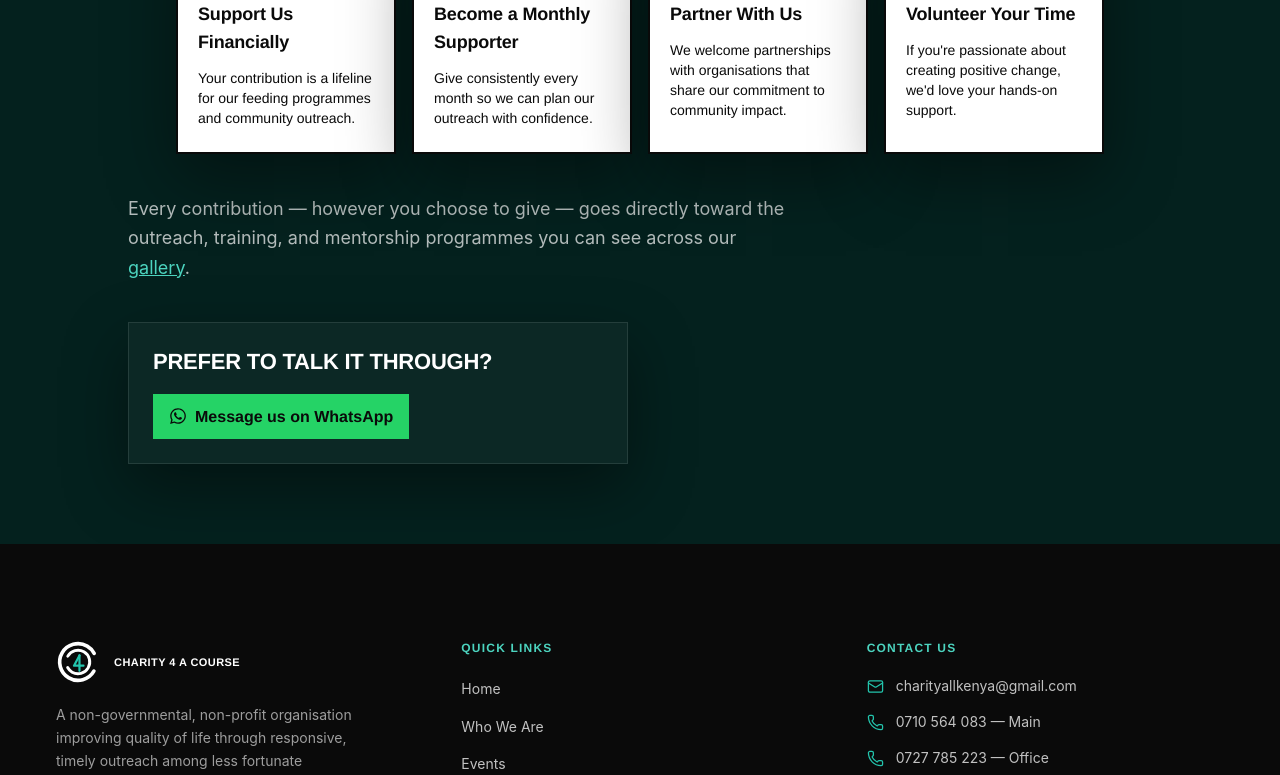
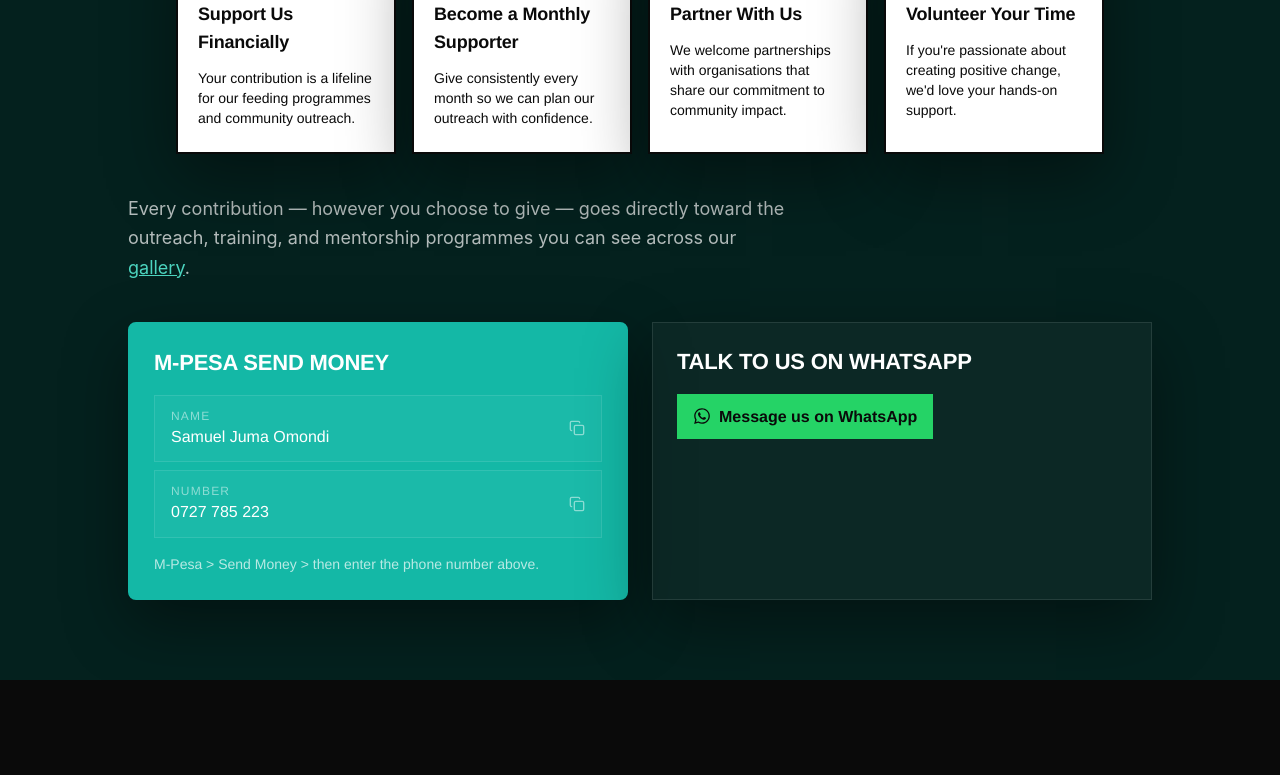
Before and after one commit to SCIPIO666/charity-4-a-course, a React (Vite) app in the folder client/: page /support in a window 1280 px wide. Shown: the part 1312-2087 px from the top of the page. Built offline with nearby package versions, Linux system fonts and the light colour scheme.

Commit message:
feat: payment method

```diff
--- a/client/src/components/SupportMethods.jsx
+++ b/client/src/components/SupportMethods.jsx
@@ -34,6 +34,34 @@
   )
 }
 
+// The three M-Pesa flows share a shape (label + a couple of fields +
+// instructions) but each keys its fields differently, so they're
+// described here once and rendered by the same block below instead
+// of three near-duplicate JSX cards.
+const MPESA_VARIANTS = [
+  {
+    key: 'mpesaTill',
+    fields: [
+      { label: 'Till Number', field: 'till' },
+      { label: 'Account Number', field: 'accountNumber' },
+    ],
+  },
+  {
+    key: 'mpesaPayBill',
+    fields: [
+      { label: 'Business Name', field: 'BusinessName' },
+      { label: 'Account Number', field: 'accountNumber' },
+    ],
+  },
+  {
+    key: 'mpesaSendMoney',
+    fields: [
+      { label: 'Name', field: 'name' },
+      { label: 'Number', field: 'number' },
+    ],
+  },
+]
+
 export default function SupportMethods() {
   const methods = Object.values(SUPPORT_METHODS).filter((m) => m.enabled)
 
@@ -56,21 +84,29 @@
 
   return (
     <div className="grid grid-cols-1 md:grid-cols-2 gap-6">
-      {SUPPORT_METHODS.mpesa.enabled && (
-        <Card variant="soft" className="p-6">
-          <h3 className="font-display text-xl font-bold uppercase mb-4">M-Pesa</h3>
-          <div className="flex flex-col gap-2">
-            <CopyField label="Till Number" value={SUPPORT_METHODS.mpesa.till} />
-            <CopyField label="Paybill" value={SUPPORT_METHODS.mpesa.paybill} />
-            <CopyField label="Account Number" value={SUPPORT_METHODS.mpesa.accountNumber} />
-          </div>
-          <p className="mt-4 text-sm text-white/70">{SUPPORT_METHODS.mpesa.instructions}</p>
-        </Card>
-      )}
+
+      {MPESA_VARIANTS.map(({ key, fields }) => {
+        const data = SUPPORT_METHODS[key]
+        if (!data?.enabled) return null
+
+        return (
+          <Card key={key} variant="soft" className="p-6">
+            <h3 className="font-display text-xl font-bold uppercase mb-4">{data.label}</h3>
+            <div className="flex flex-col gap-2">
+              {fields.map(({ label, field }) => (
+                <CopyField key={field} label={label} value={data[field]} />
+              ))}
+            </div>
+            {data.instructions && (
+              <p className="mt-4 text-sm text-white/70">{data.instructions}</p>
+            )}
+          </Card>
+        )
+      })}
 
       {SUPPORT_METHODS.bank.enabled && (
         <Card variant="soft" className="p-6">
-          <h3 className="font-display text-xl font-bold uppercase mb-4">Bank Transfer</h3>
+          <h3 className="font-display text-xl font-bold uppercase mb-4">{SUPPORT_METHODS.bank.label}</h3>
           <div className="flex flex-col gap-2">
             <CopyField label="Bank" value={SUPPORT_METHODS.bank.bankName} />
             <CopyField label="Account Name" value={SUPPORT_METHODS.bank.accountName} />
@@ -82,7 +118,7 @@
 
       {SUPPORT_METHODS.paypal.enabled && (
         <Card variant="soft" className="p-6">
-          <h3 className="font-display text-xl font-bold uppercase mb-4">PayPal</h3>
+          <h3 className="font-display text-xl font-bold uppercase mb-4">{SUPPORT_METHODS.paypal.label}</h3>
           <a
             href={SUPPORT_METHODS.paypal.link}
             target="_blank"
@@ -96,7 +132,7 @@
 
       {SUPPORT_METHODS.card.enabled && (
         <Card variant="soft" className="p-6">
-          <h3 className="font-display text-xl font-bold uppercase mb-4">Card Payment</h3>
+          <h3 className="font-display text-xl font-bold uppercase mb-4">{SUPPORT_METHODS.card.label}</h3>
           <a
             href={SUPPORT_METHODS.card.link}
             target="_blank"
@@ -110,9 +146,9 @@
 
       {SUPPORT_METHODS.whatsapp.enabled && (
         <Card variant="cool" className="p-6">
-          <h3 className="font-display text-xl font-bold uppercase mb-4">Prefer to talk it through?</h3>
+          <h3 className="font-display text-xl font-bold uppercase mb-4">{SUPPORT_METHODS.whatsapp.label}</h3>
           <a
-            href={`https://wa.me/${SUPPORT_METHODS.whatsapp.number}?text=${encodeURIComponent(SUPPORT_METHODS.whatsapp.message)}`}
+            href={`https://wa.me/${SUPPORT_METHODS.whatsapp.number.replace(/\D/g, '')}?text=${encodeURIComponent(SUPPORT_METHODS.whatsapp.message)}`}
             target="_blank"
             rel="noreferrer"
             className="inline-flex items-center gap-2 bg-[#25D366] text-ink-50 font-bold px-4 py-2.5 hover:bg-[#128C7E] transition-colors"
@@ -121,6 +157,7 @@
           </a>
         </Card>
       )}
+
     </div>
   )
 }
--- a/client/src/data/supportMethods.js
+++ b/client/src/data/supportMethods.js
@@ -1,13 +1,26 @@
 
 // Support page only shows methods that are enabled — nothing here
 export const SUPPORT_METHODS = {
-  mpesa: {
+  mpesaTill: {
     enabled: false,
-    label: 'M-Pesa',
+    label: 'M-Pesa Till',
     till: '',
-    paybill: '',
     accountNumber: '',
     instructions: 'M-Pesa > Lipa na M-Pesa > Buy Goods and Services, then enter the till number above.',
+  },
+    mpesaPayBill: {
+    enabled: false,
+    label: 'M-Pesa Paybill',
+    BusinessName: '',
+    accountNumber: '',
+    instructions: 'M-Pesa > Lipa na M-Pesa > paybill >then enter  Business Name above , then enter the Account Number number above.',
+  },
+    mpesaSendMoney: {
+    enabled: true,
+    label: 'M-Pesa Send Money',
+    name: 'Samuel Juma Omondi',
+    number: '0727 785 223',
+    instructions: 'M-Pesa > Send Money > then enter the phone number above.',
   },
   bank: {
     enabled: false,
```
